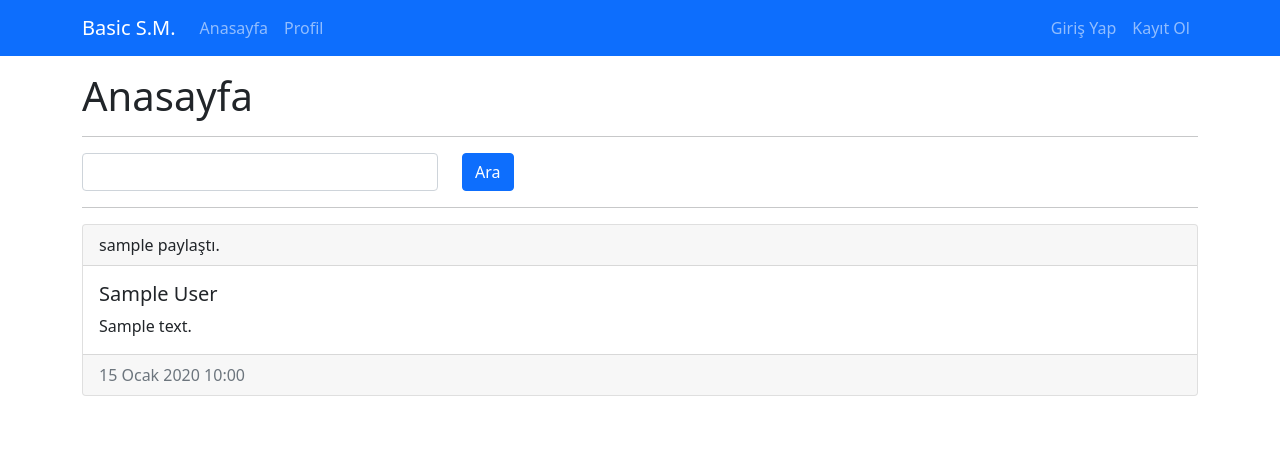
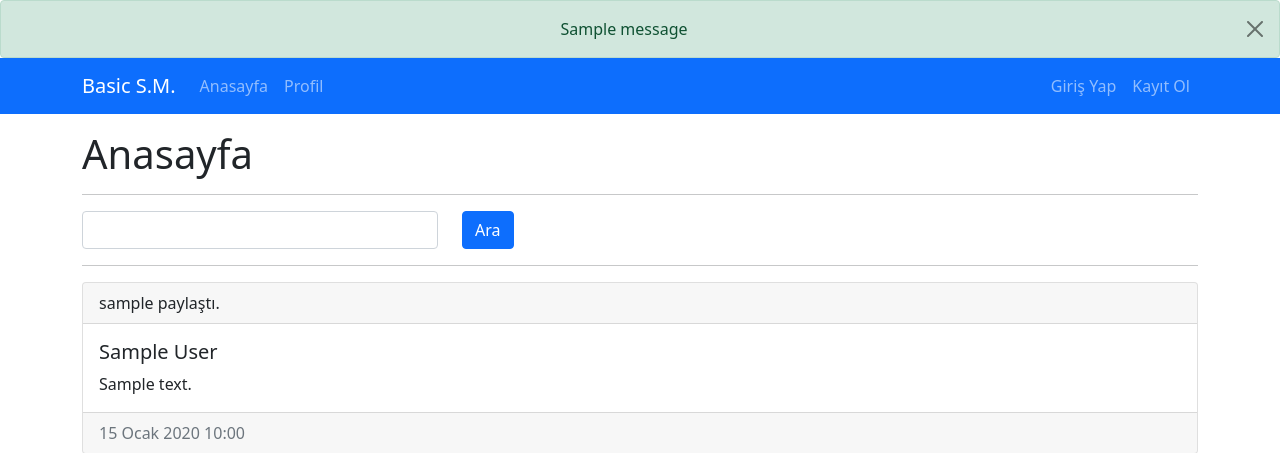
Before and after one commit to onuryilmazpw/basic-social-media, a Django app: page / in a window 1280 px wide. Shown: the top 453 px of the page. Run offline with Django 4.2, Linux system fonts and the light colour scheme; tables that the repository leaves empty hold one stand-in row (values such as "Sample post"); one stand-in notice (Sample message) is shown; some libraries are stand-ins or nearby versions.

Commit message:
add _messages.html

```diff
--- a/templates/base.html
+++ b/templates/base.html
@@ -13,6 +13,7 @@
     </title>
 </head>
 <body>
+    {% include 'partials/_messages.html' %}
     {% include 'partials/_navbar.html' %}
 
     {% block content %} {% endblock %}
--- /dev/null
+++ b/templates/partials/_messages.html
@@ -0,0 +1,10 @@
+{% if messages %}
+    <div class="container-fluid p-0">
+        {% for message in messages %}
+            <div class="alert {{ message.tags }} alert-dismissible fade show mb-0 text-center" role="alert">
+                {{ message }}
+                <button type="button" class="btn-close" data-bs-dismiss="alert" aria-label="Close"></button>
+            </div>
+        {% endfor %}
+    </div>
+{% endif %}
```
Also changed, not shown: basic_social_media/settings.py (+9 -0 lines).
